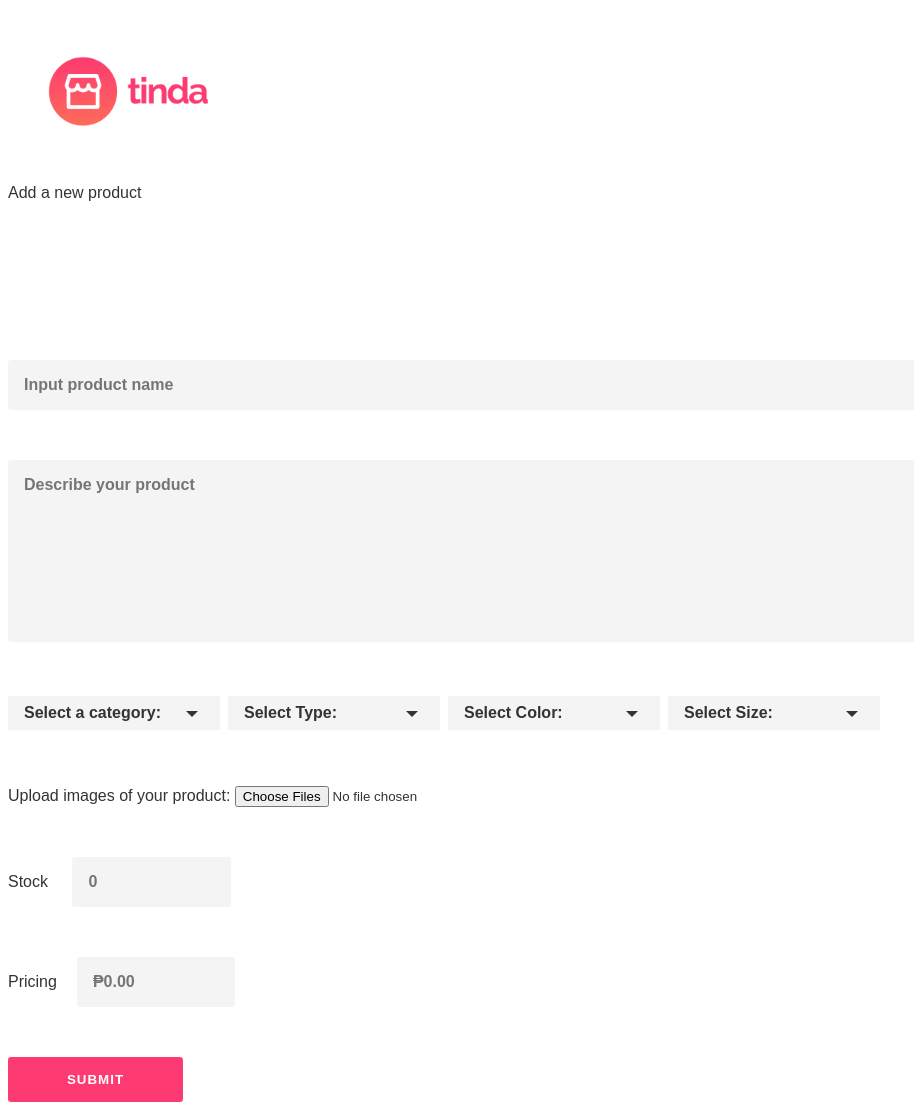
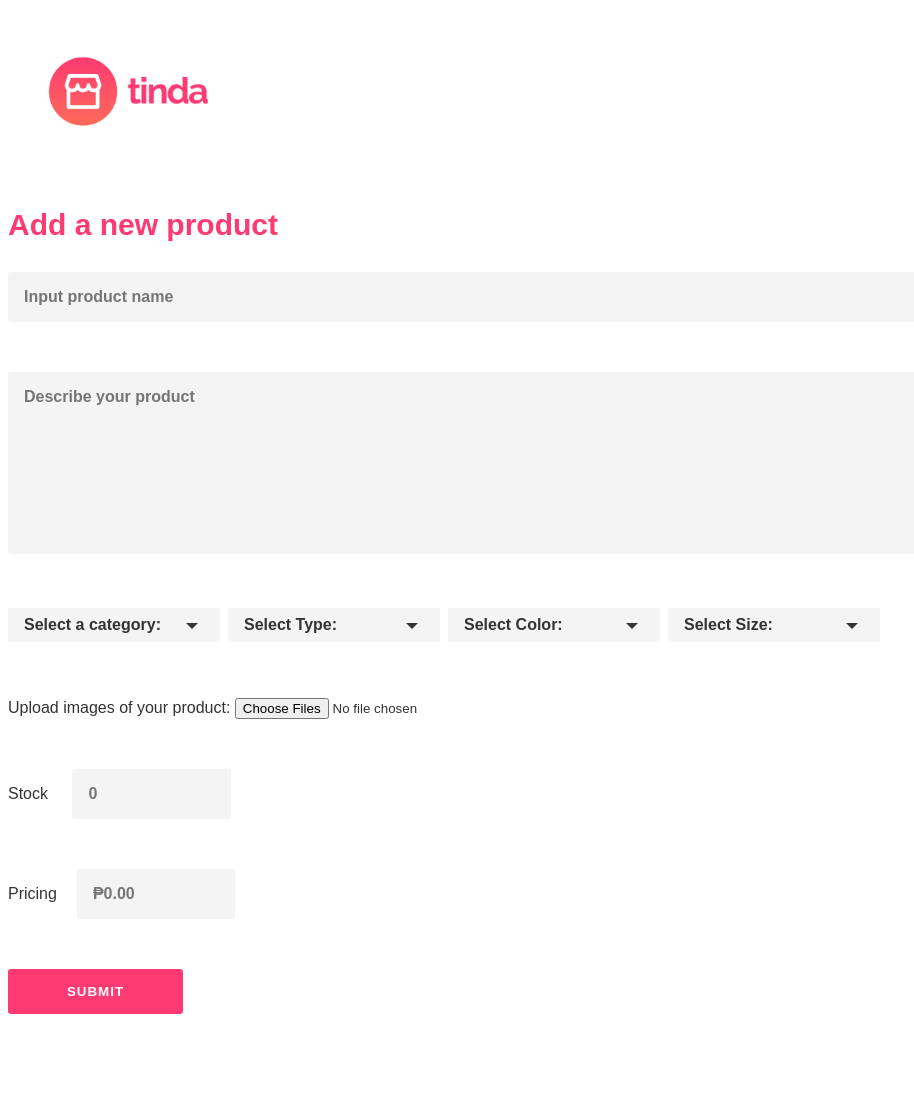
Before and after one commit to TristanDBioC/StoreProjekt, a PHP site: page /addproduct.php in a window 1280 px wide; the page is wider, and only the part inside the window is pictured. Shown: that part, without its empty margins (0-914 px from the left). After the commit the page ends 1014 px from the top of that part, so only its background shows below. Run offline with PHP 8.4, Linux system fonts and the light colour scheme; some web fonts are replaced.

Commit message:
*sprinkles holy water again*

```diff
--- a/public/addproduct.php
+++ b/public/addproduct.php
@@ -57,7 +57,7 @@
     </div>
 
     <form id="addproduct" class="addproduct" action="" method="post">
-        <p class="header">Add a new product</p>
+        <p class="subheader">Add a new product</p>
 
         <input required="required" placeholder="Input product name" type="text" class="prodname" name="prodname" value=""><br>
 
--- a/public/stylesheets/addproduct.css
+++ b/public/stylesheets/addproduct.css
@@ -64,6 +64,14 @@ html * {
 .accs a {
   color:black;
   text-decoration: none;
+}
+
+.subheader {
+  font-size: 30px !important;
+  color: #FD3B72;
+  font-weight: bold;
+  margin-top: 40px;
+  text-align: left;
 }
 
 /*PRODUCT NAME*/
```
